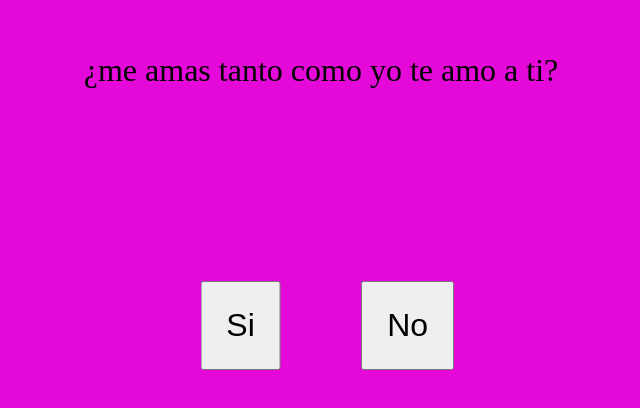
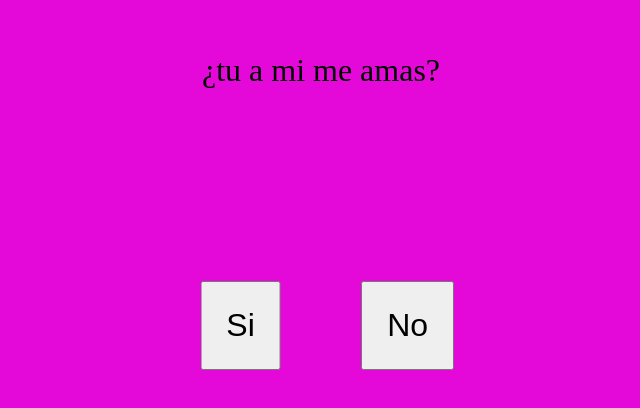
Before and after one commit to SAVATICBLACK/Para-mi-flaca, a plain HTML site: page index.html in a window 1280 px wide. Shown: the part 140-548 px from the top of the page, without its empty margins (319-959 px from the left). Drawn offline with Linux system fonts and the light colour scheme.

Commit message:
Update index.html

```diff
--- a/index.html
+++ b/index.html
@@ -4,13 +4,13 @@
     <meta charset="UTF-8">
     <meta http-equiv="X-UA-Compatible" content="IE=edge">
     <meta name="viewport" content="width=device-width, initial-scale=1.0">
-    <title>TE AMO MUCHO</title>
+    <title>T AMO MUCHITO</title>
     <link rel="stylesheet" href="estilos.css">
 </head>
 <body>
 
     <div class="contenedor">
-        <p>¿me amas tanto como yo te amo a ti?</p>
+        <p>¿tu a mi me amas?</p>
         <button id="yesBtn">Si</button>
         <button id="noBtn">No</button>
     </div>
```
